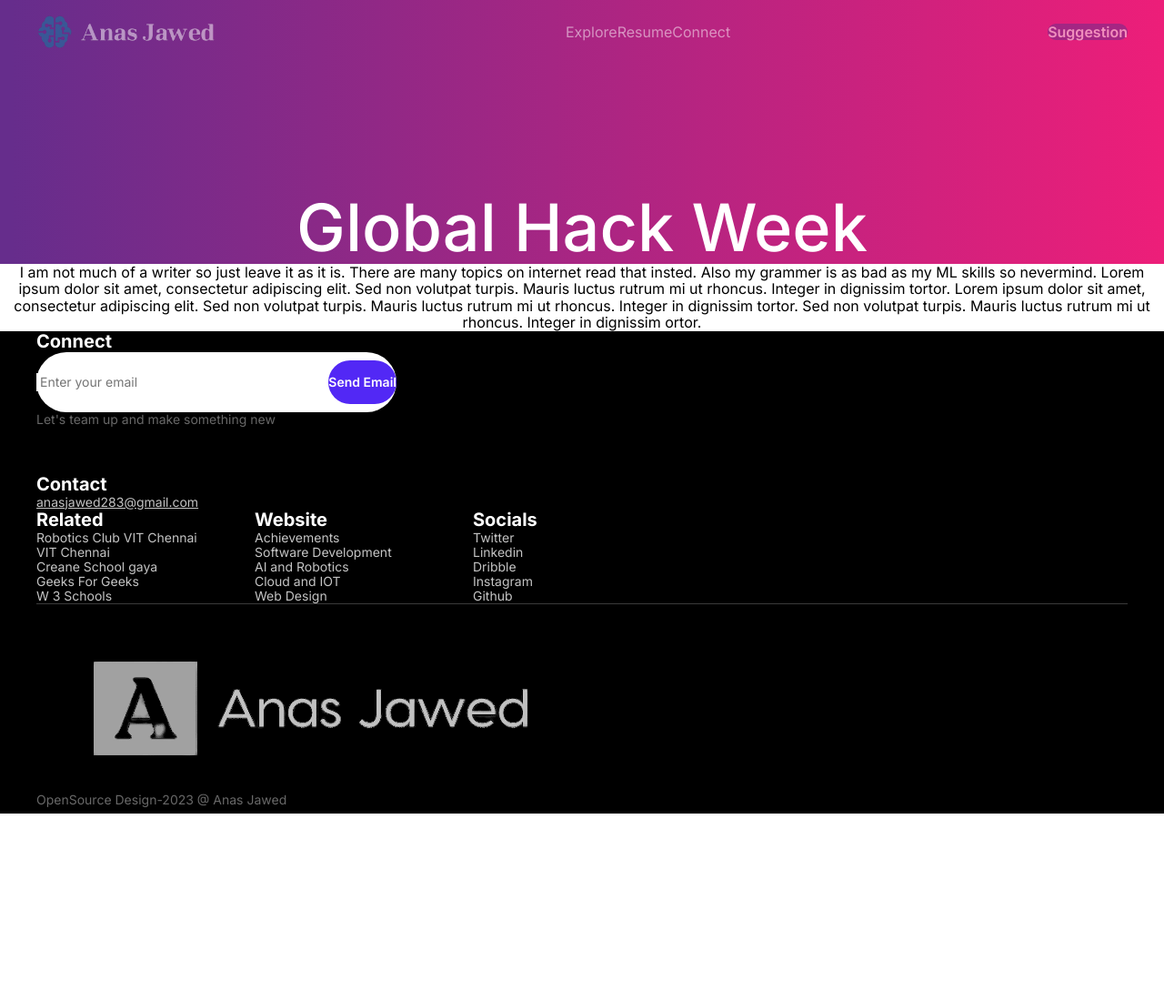
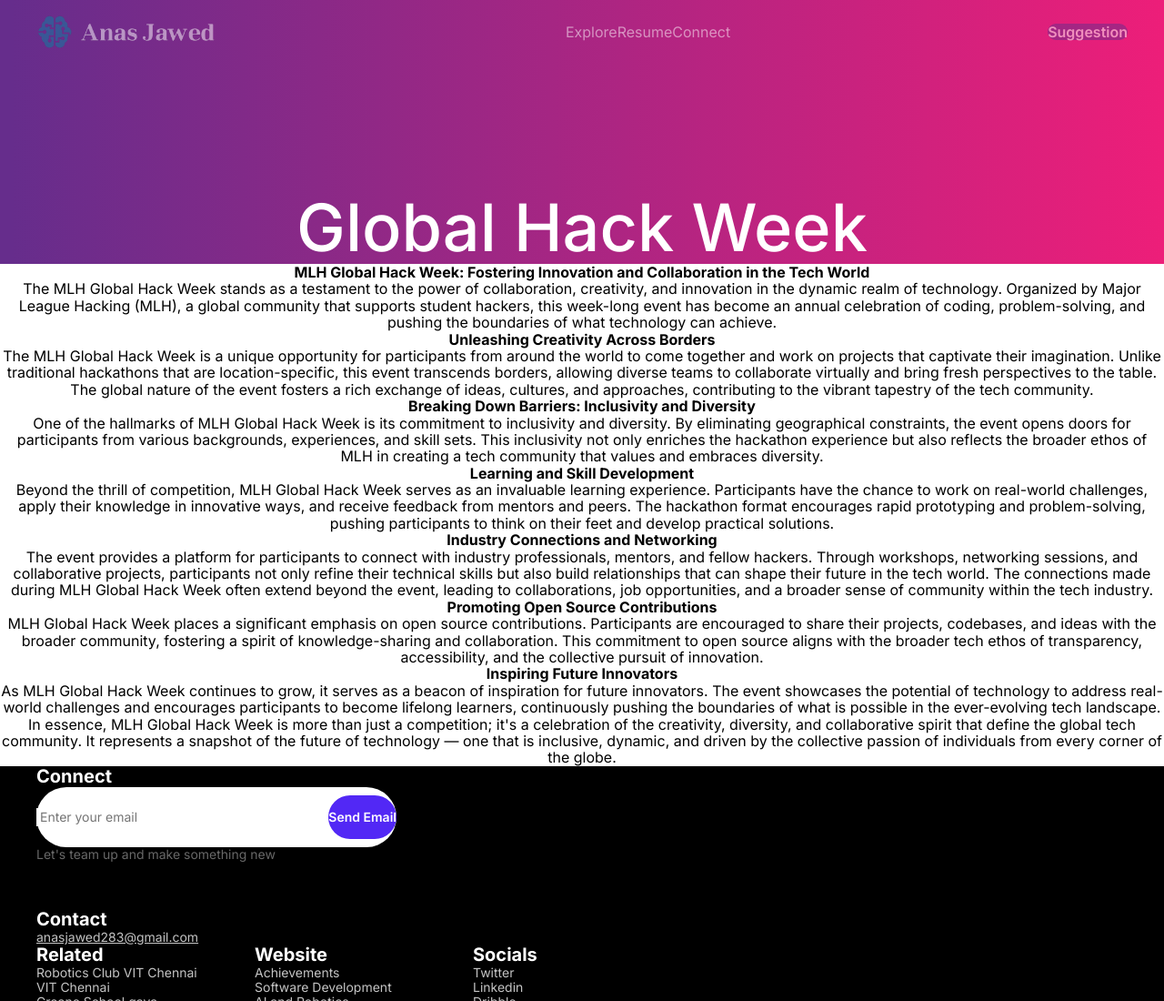
Before and after one commit to anasjawed283/anasjawed283.github.io, a website built with Parcel: page blog3.html in a window 1280 px wide. Shown: the top 1100 px of the page at 91% size. Before the commit the page ends 894 px from the top, so only its background shows below. Built offline with nearby package versions, Linux system fonts and the light colour scheme.

Commit message:
new content to blog3

```diff
--- a/blog3.html
+++ b/blog3.html
@@ -165,14 +165,29 @@
           <span class="blog3-text07">
             <span>
               <span>
-                I am not much of a writer so just leave it as it is. There are many topics on internet read that insted. Also my grammer is as bad as my ML skills so nevermind.
-                Lorem ipsum dolor sit amet, consectetur adipiscing elit. Sed non
-                volutpat turpis. Mauris luctus rutrum mi ut rhoncus. Integer in
-                dignissim tortor. Lorem ipsum dolor sit amet, consectetur
-                adipiscing elit. Sed non volutpat turpis. Mauris luctus rutrum
-                mi ut rhoncus. Integer in dignissim tortor. Sed non volutpat
-                turpis. Mauris luctus rutrum mi ut rhoncus. Integer in dignissim
-                ortor.
+                <p><b>MLH Global Hack Week: Fostering Innovation and Collaboration in the Tech World</b></p>
+    <p>The MLH Global Hack Week stands as a testament to the power of collaboration, creativity, and innovation in the dynamic realm of technology. Organized by Major League Hacking (MLH), a global community that supports student hackers, this week-long event has become an annual celebration of coding, problem-solving, and pushing the boundaries of what technology can achieve.</p>
+
+    <p><b>Unleashing Creativity Across Borders</b></p>
+    <p>The MLH Global Hack Week is a unique opportunity for participants from around the world to come together and work on projects that captivate their imagination. Unlike traditional hackathons that are location-specific, this event transcends borders, allowing diverse teams to collaborate virtually and bring fresh perspectives to the table. The global nature of the event fosters a rich exchange of ideas, cultures, and approaches, contributing to the vibrant tapestry of the tech community.</p>
+
+    <p><b>Breaking Down Barriers: Inclusivity and Diversity</b></p>
+    <p>One of the hallmarks of MLH Global Hack Week is its commitment to inclusivity and diversity. By eliminating geographical constraints, the event opens doors for participants from various backgrounds, experiences, and skill sets. This inclusivity not only enriches the hackathon experience but also reflects the broader ethos of MLH in creating a tech community that values and embraces diversity.</p>
+
+    <p><b>Learning and Skill Development</b></p>
+    <p>Beyond the thrill of competition, MLH Global Hack Week serves as an invaluable learning experience. Participants have the chance to work on real-world challenges, apply their knowledge in innovative ways, and receive feedback from mentors and peers. The hackathon format encourages rapid prototyping and problem-solving, pushing participants to think on their feet and develop practical solutions.</p>
+
+    <p><b>Industry Connections and Networking</b></p>
+    <p>The event provides a platform for participants to connect with industry professionals, mentors, and fellow hackers. Through workshops, networking sessions, and collaborative projects, participants not only refine their technical skills but also build relationships that can shape their future in the tech world. The connections made during MLH Global Hack Week often extend beyond the event, leading to collaborations, job opportunities, and a broader sense of community within the tech industry.</p>
+
+    <p><b>Promoting Open Source Contributions</b></p>
+    <p>MLH Global Hack Week places a significant emphasis on open source contributions. Participants are encouraged to share their projects, codebases, and ideas with the broader community, fostering a spirit of knowledge-sharing and collaboration. This commitment to open source aligns with the broader tech ethos of transparency, accessibility, and the collective pursuit of innovation.</p>
+
+    <p><b>Inspiring Future Innovators</b></p>
+    <p>As MLH Global Hack Week continues to grow, it serves as a beacon of inspiration for future innovators. The event showcases the potential of technology to address real-world challenges and encourages participants to become lifelong learners, continuously pushing the boundaries of what is possible in the ever-evolving tech landscape.</p>
+
+    <p>In essence, MLH Global Hack Week is more than just a competition; it's a celebration of the creativity, diversity, and collaborative spirit that define the global tech community. It represents a snapshot of the future of technology — one that is inclusive, dynamic, and driven by the collective passion of individuals from every corner of the globe.</p>
+
               </span>
               <span></span>
             </span>
```
